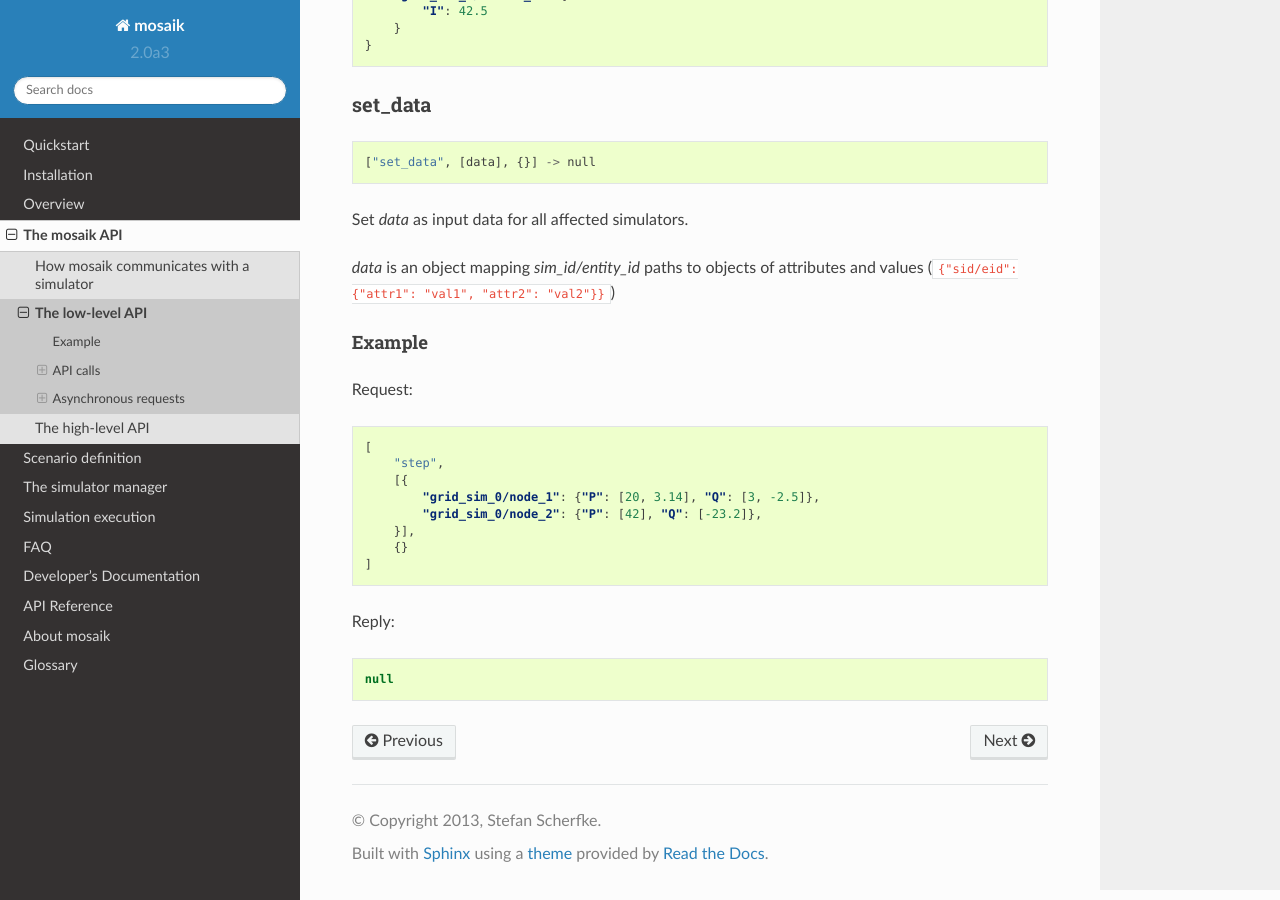
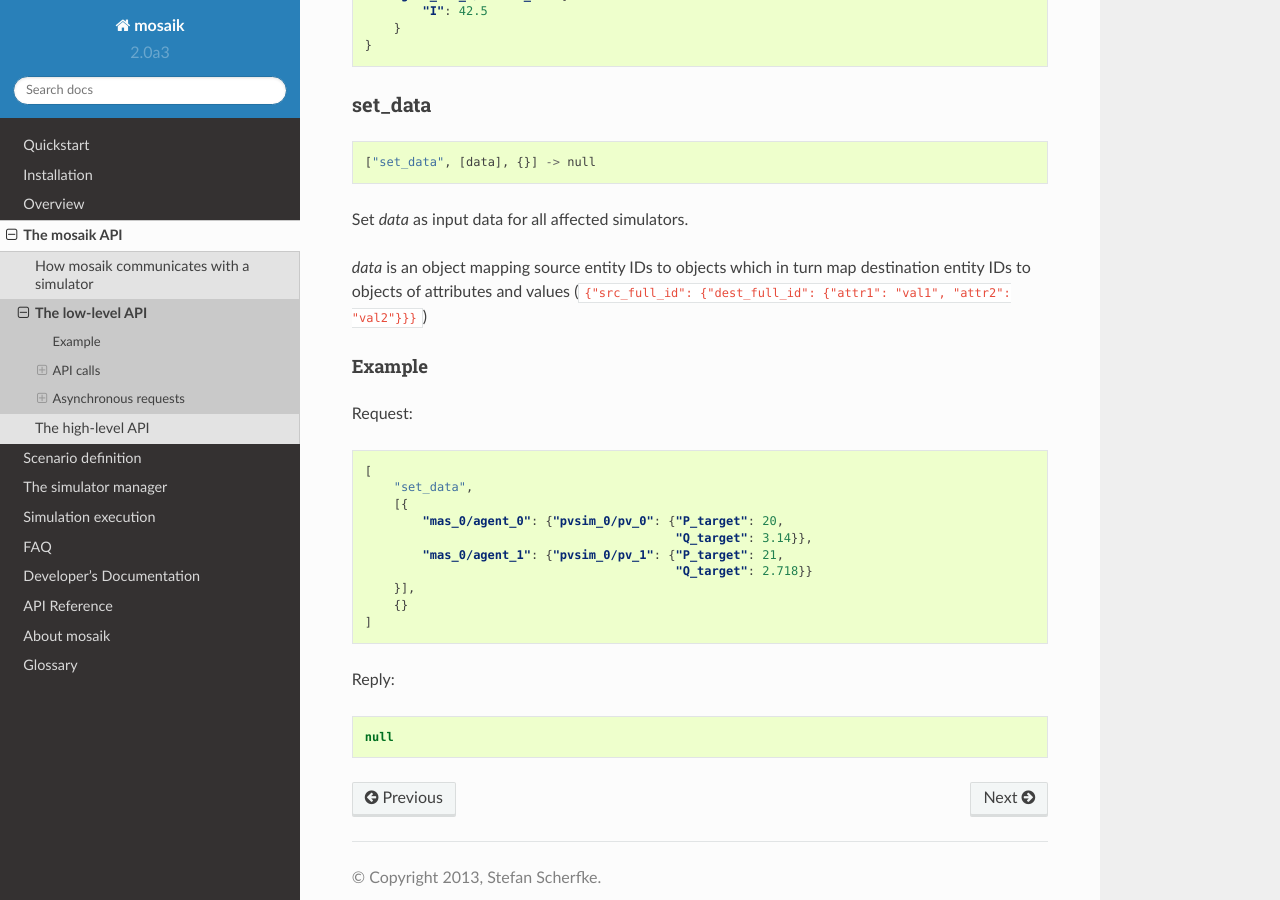
Before and after one commit to OFFIS-mosaik/mosaik, a Sphinx documentation site: the page built from docs/mosaik-api/low-level.rst, in a window 1280 px wide and 900 px high, scrolled down 9842 px. Built offline with Sphinx 7.4.7 and the Read the Docs theme 2.0.0, drawn with Linux system fonts in a browser that asks for light colours; pages that are not in the unit, such as notebooks, are missing from menus.

Commit message:
The source entity of attributes set to another entity is now beeing tracked and passed to the destination simulator. This breaks current API implementations.

```diff
--- a/docs/mosaik-api/low-level.rst
+++ b/docs/mosaik-api/low-level.rst
@@ -574,9 +574,9 @@ set_data
 
 Set *data* as input data for all affected simulators.
 
-*data* is an object mapping *sim_id/entity_id* paths to
-objects of attributes and values (``{"sid/eid": {"attr1": "val1",
-"attr2": "val2"}}``)
+*data* is an object mapping source entity IDs to objects which in turn map
+destination entity IDs to objects of attributes and values
+(``{"src_full_id": {"dest_full_id": {"attr1": "val1", "attr2": "val2"}}}``)
 
 
 Example
@@ -587,10 +587,12 @@ Request:
 .. code-block:: json
 
     [
-        "step",
+        "set_data",
         [{
-            "grid_sim_0/node_1": {"P": [20, 3.14], "Q": [3, -2.5]},
-            "grid_sim_0/node_2": {"P": [42], "Q": [-23.2]},
+            "mas_0/agent_0": {"pvsim_0/pv_0": {"P_target": 20,
+                                               "Q_target": 3.14}},
+            "mas_0/agent_1": {"pvsim_0/pv_1": {"P_target": 21,
+                                               "Q_target": 2.718}}
         }],
         {}
     ]
```
Also changed, not shown: 10 other files.
